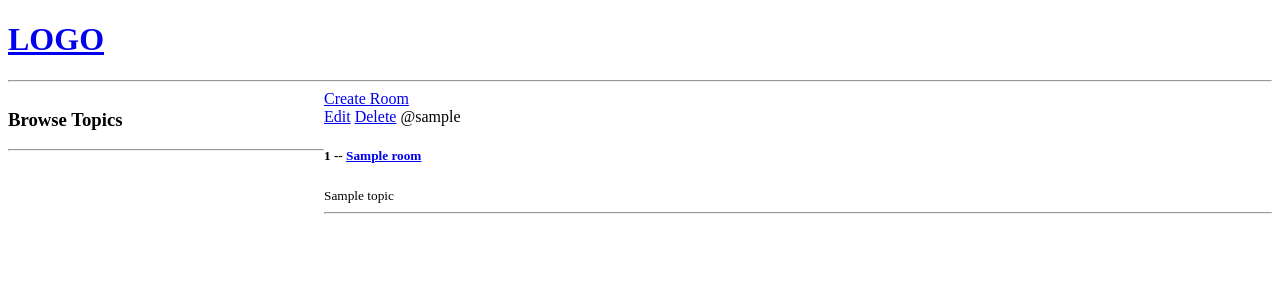
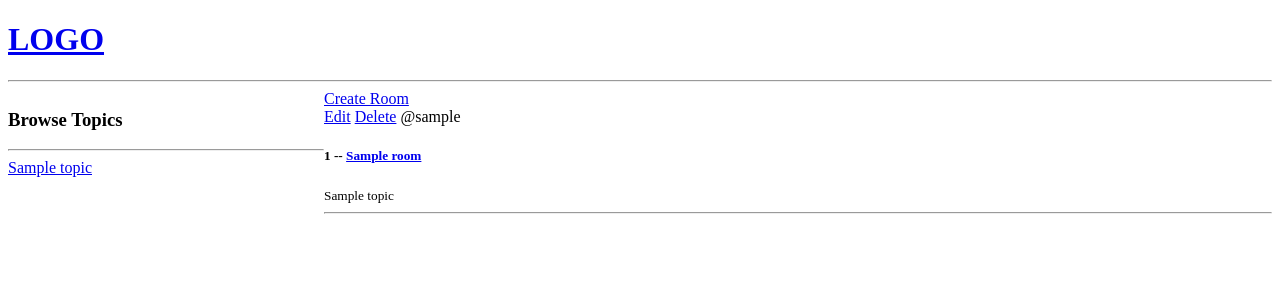
Before and after one commit to Megidd/studybud, a Django app: template base/templates/base/home.html in a window 1280 px wide. Shown: the top 300 px of the page. Run offline with Django 4.2, Linux system fonts and the light colour scheme; the template is opened without the code that fills it: most values are stand-ins (such as "Sample title", 1, 10 or a date in 2020).

Commit message:
Send DB info to template and render: side bar

```diff
--- a/base/templates/base/home.html
+++ b/base/templates/base/home.html
@@ -12,6 +12,12 @@
     <div>
         <h3>Browse Topics</h3>
         <hr />
+
+        {% for topic in topics %}
+        <div>
+            <a href="{% url 'home' %}?q={{topic.name}}">{{topic.name}}</a>
+        </div>
+        {% endfor %}
     </div>
 
     <div>
--- a/base/views.py
+++ b/base/views.py
@@ -1,14 +1,15 @@
 from multiprocessing import context
 from django.shortcuts import render, redirect
 from django.http import HttpResponse
-from .models import Room
+from .models import Room, Topic
 from .forms import RoomForm
 
 # Create your views here.
 
 def home(request):
     rooms = Room.objects.all()
-    context = {'rooms': rooms}
+    topics = Topic.objects.all()
+    context = {'rooms': rooms, 'topics': topics}
     return render(request, 'base/home.html', context)
 
 def room(request, pk):
```
